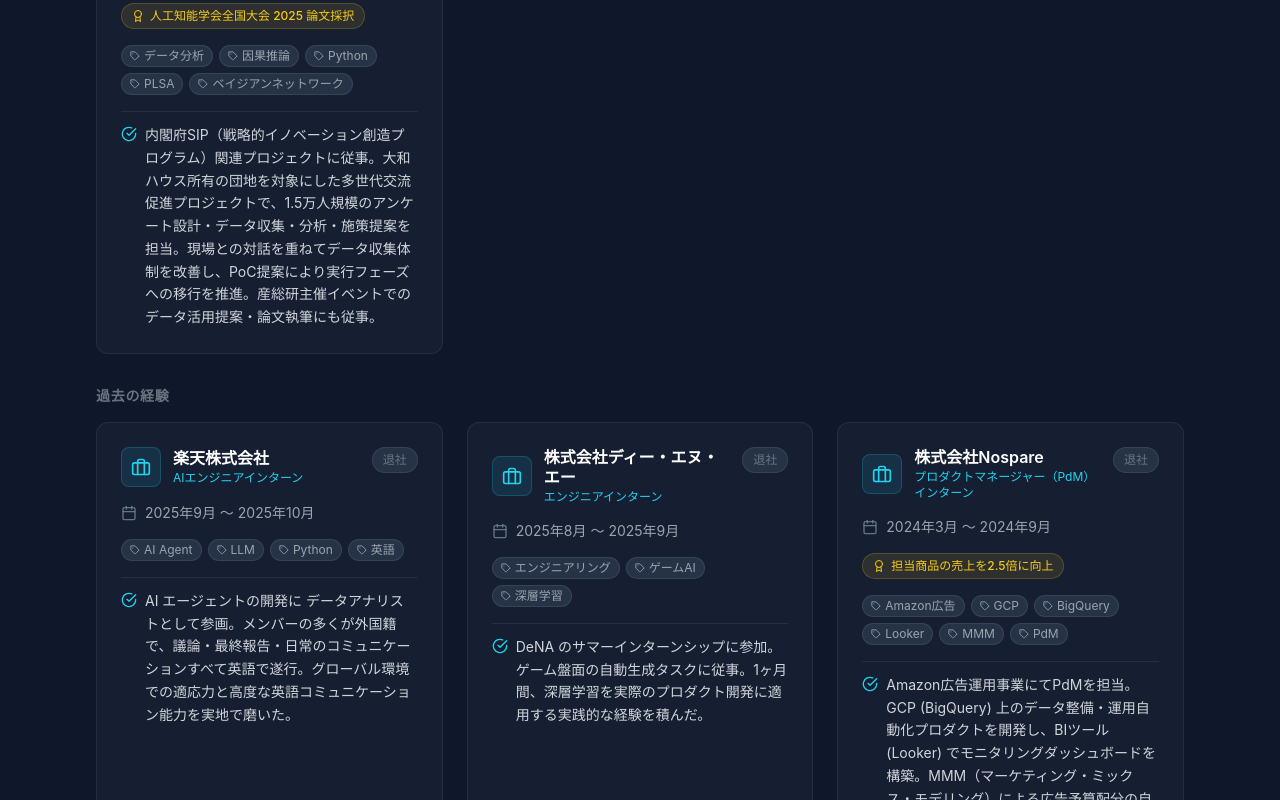
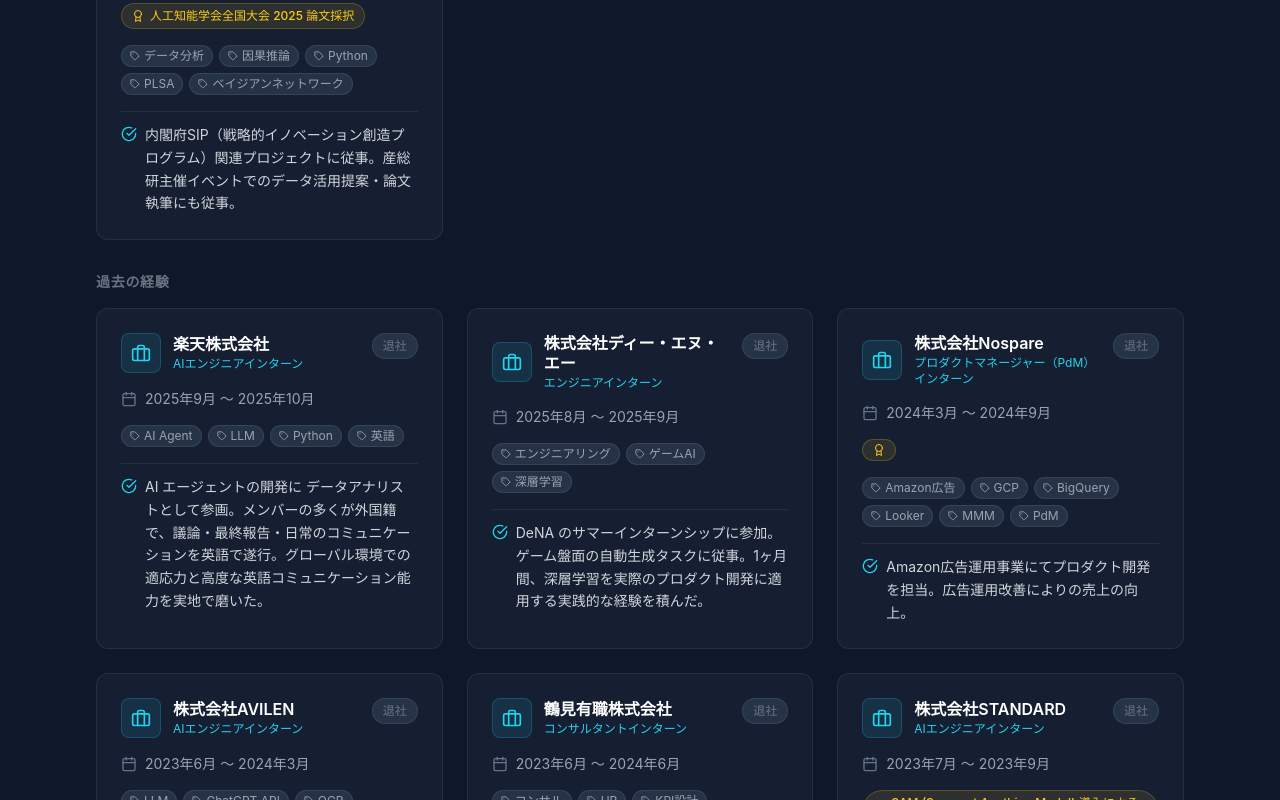
Before and after one commit to tomatoboy-hub/PortFolio, a React (Create React App) app: page /intern in a window 1280 px wide. Shown: the part 440-1240 px from the top of the page. Built offline with nearby package versions, Linux system fonts and the light colour scheme.

Commit message:
modify:expe

```diff
--- a/src/components/Timeline.js
+++ b/src/components/Timeline.js
@@ -28,11 +28,11 @@
   { year: '2022年 6月', event: '統計検定 2級 取得' },
   { year: '2022年 6月', event: 'AWS SAA 取得' },
   { year: '2023年 6月', event: '応用情報技術者試験 合格' },
-  { year: '2023年 9月', event: '技育キャンプアドバンス vol.3 サイバーエージェント賞 受賞' },
+  { year: '2023年 8月', event: '技育CAMP vol.7 メディアドゥ賞 受賞（Latify）' },
+  { year: '2023年 9月', event: '技育キャンプアドバンス vol.3 サイバーエージェント賞 受賞 （Latify）' },
   { year: '2023年 9月', event: '統計検定 準1級 取得' },
   { year: '2023年 11月', event: 'TOEIC 925点 取得' },
   { year: '2024年 2月', event: '技育キャンプ vol.14 努力賞 受賞（Stack Tacular）' },
-  { year: '2024年 2月', event: '技育CAMP vol.7 メディアドゥ賞 受賞（Latify）' },
   { year: '2024年 12月', event: 'データベーススペシャリスト 合格' },
   { year: '2025年 3月', event: 'ハウテレビジョンハッカソン 優勝', isCurrent: true },
   { year: '2025年 5月', event: '人工知能学会全国大会 論文2本 採択', isCurrent: true },
--- a/src/data/internships.json
+++ b/src/data/internships.json
@@ -8,7 +8,7 @@
     "isActive": true,
     "tags": ["データ分析", "因果推論", "Python", "PLSA", "ベイジアンネットワーク"],
     "achievements": ["人工知能学会全国大会 2025 論文採択"],
-    "content": "内閣府SIP（戦略的イノベーション創造プログラム）関連プロジェクトに従事。大和ハウス所有の団地を対象にした多世代交流促進プロジェクトで、1.5万人規模のアンケート設計・データ収集・分析・施策提案を担当。現場との対話を重ねてデータ収集体制を改善し、PoC提案により実行フェーズへの移行を推進。産総研主催イベントでのデータ活用提案・論文執筆にも従事。"
+    "content": "内閣府SIP（戦略的イノベーション創造プログラム）関連プロジェクトに従事。産総研主催イベントでのデータ活用提案・論文執筆にも従事。"
   },
   {
     "name": "楽天株式会社",
@@ -19,7 +19,7 @@
     "isActive": false,
     "tags": ["AI Agent", "LLM", "Python", "英語"],
     "achievements": [],
-    "content": "AI エージェントの開発に データアナリストとして参画。メンバーの多くが外国籍で、議論・最終報告・日常のコミュニケーションすべて英語で遂行。グローバル環境での適応力と高度な英語コミュニケーション能力を実地で磨いた。"
+    "content": "AI エージェントの開発に データアナリストとして参画。メンバーの多くが外国籍で、議論・最終報告・日常のコミュニケーションを英語で遂行。グローバル環境での適応力と高度な英語コミュニケーション能力を実地で磨いた。"
   },
   {
     "name": "株式会社ディー・エヌ・エー",
@@ -40,8 +40,8 @@
     "end": "2024年9月",
     "isActive": false,
     "tags": ["Amazon広告", "GCP", "BigQuery", "Looker", "MMM", "PdM"],
-    "achievements": ["担当商品の売上を2.5倍に向上"],
-    "content": "Amazon広告運用事業にてPdMを担当。GCP (BigQuery) 上のデータ整備・運用自動化プロダクトを開発し、BIツール (Looker) でモニタリングダッシュボードを構築。MMM（マーケティング・ミックス・モデリング）による広告予算配分の自動最適化を提案・デプロイ。開発メンバー2名のマネジメントを担い、週2回の進捗確認・月1回の 1on1 を通じた心理的安全性の高いチームづくりを実践。広告運用改善により特定商品の売上を約2.5倍に向上させた。"
+    "achievements": [""],
+    "content": "Amazon広告運用事業にてプロダクト開発を担当。広告運用改善によりの売上の向上。"
   },
   {
     "name": "株式会社AVILEN",
```
